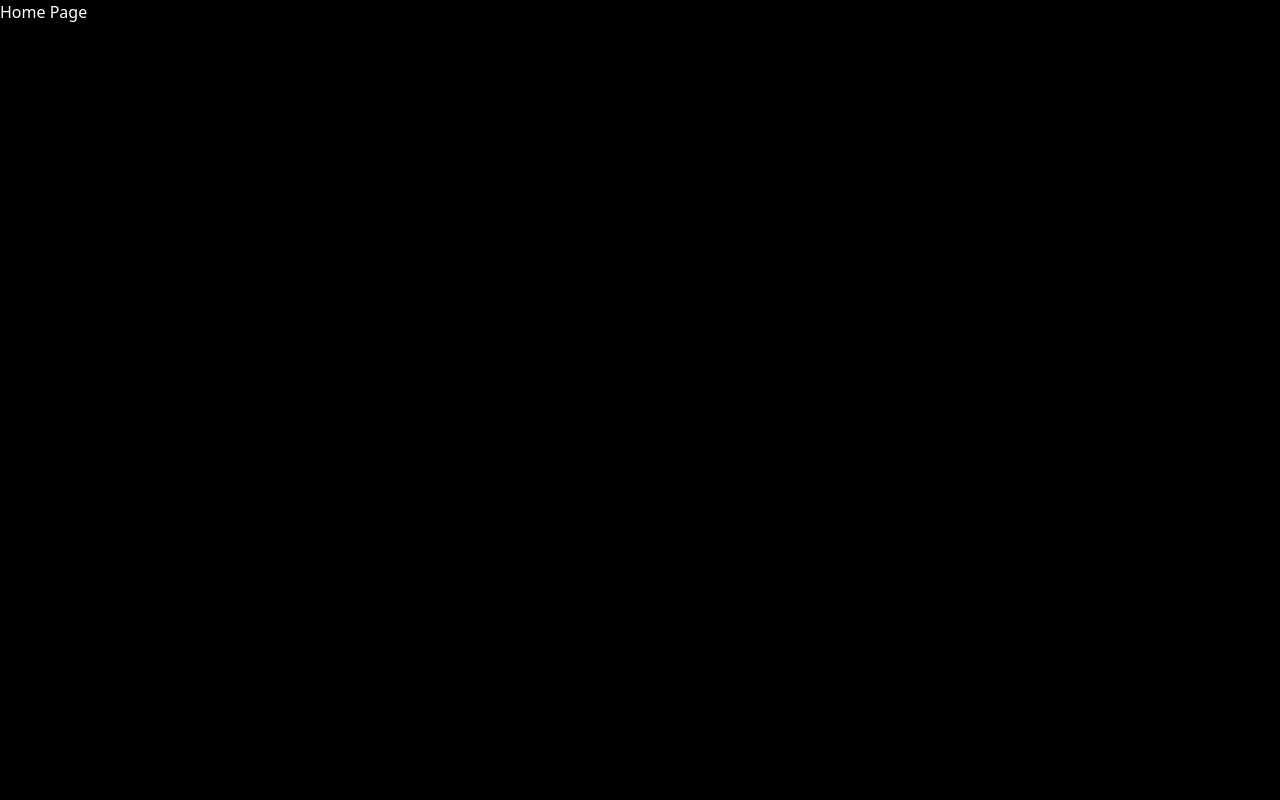
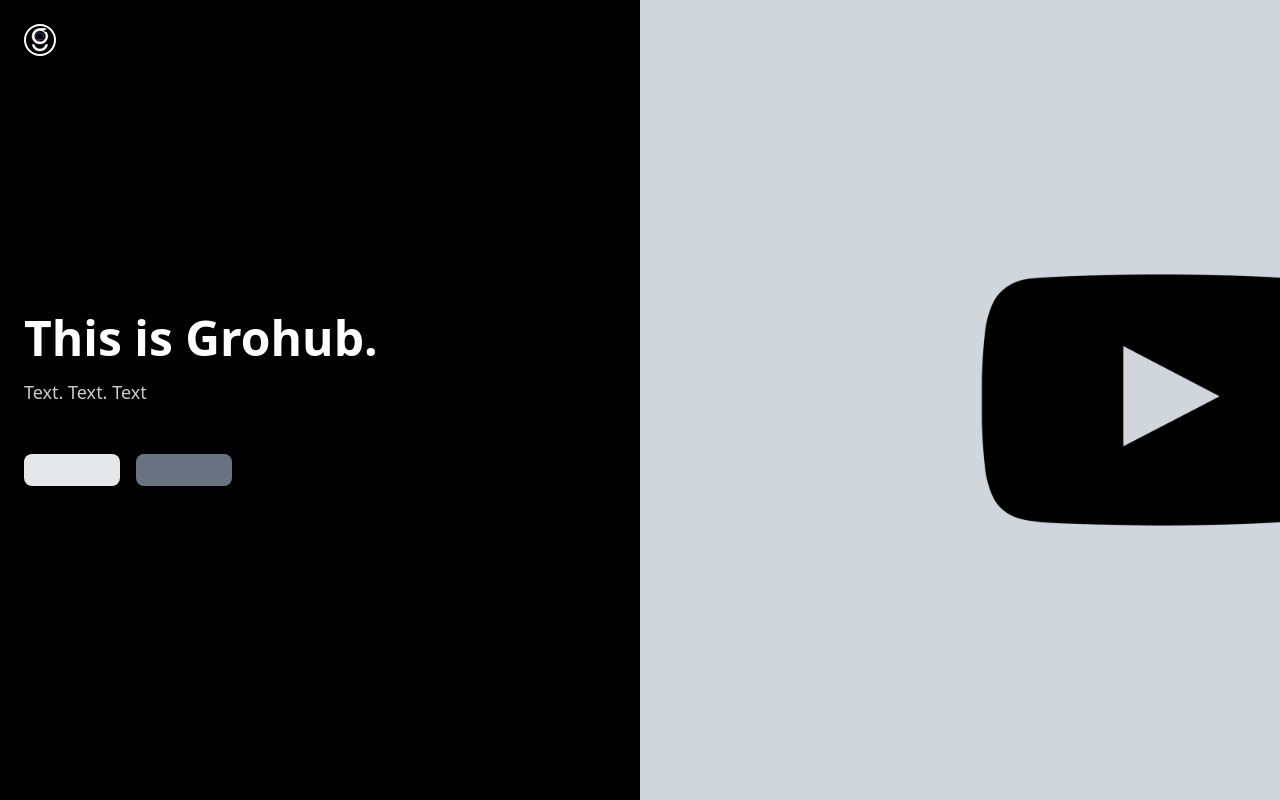
Before and after one commit to NIGHTFURY609/grohub, a Next.js app: page / in a window 1280 px wide. Built offline with nearby package versions, Linux system fonts and the light colour scheme.

Commit message:
main page is created , added yt placeholders and other placeholders. filler texts untill content is available.

```diff
--- a/app/page.tsx
+++ b/app/page.tsx
@@ -1,8 +1,40 @@
 export default async function Home() {
   return (
     <>
+      <div className="min-h-screen bg-gray-300 flex">
+      {/*L*/}
+      <div className="w-1/2 bg-black text-white flex flex-col">
 
-    <div className="text-white">Home Page</div>
+        <div className="p-6">
+          <div className="w-8 h-8 border-2 border-white rounded-full flex items-center justify-center">
+            <img src="/logo.png" alt="logo" className="G" />
+          </div>
+        </div>
+
+        {/*Main*/}
+        <div className="flex-1 flex flex-col justify-center px-6 pb-20">
+          <h1 className="text-5xl font-bold mb-4">
+            This is Grohub.
+          </h1>
+
+          <p className="text-lg mb-12 opacity-80">
+            Text. Text. Text
+          </p>
+            <div className="flex gap-4">
+            <button className="bg-gray-200 text-black px-12 py-4 rounded-lg font-medium hover:bg-gray-100 transition-colors">
+            </button>
+            <button className="bg-gray-500 text-white px-12 py-4 rounded-lg font-medium hover:bg-gray-400 transition-colors">
+           </button>
+          </div>
+        </div>
+      </div>
+
+      {/*R*/}
+      <div className="w-1/2 flex items-center justify-end overflow-hidden relative">
+        <img src="/youtube.png" alt="youTube symbol" className="w-100 h-100  object-contain translate-x-20"/>
+      </div>
+    </div>
+
     </>
 );
 }
```
Also changed, not shown: public/youtube.png (added).
